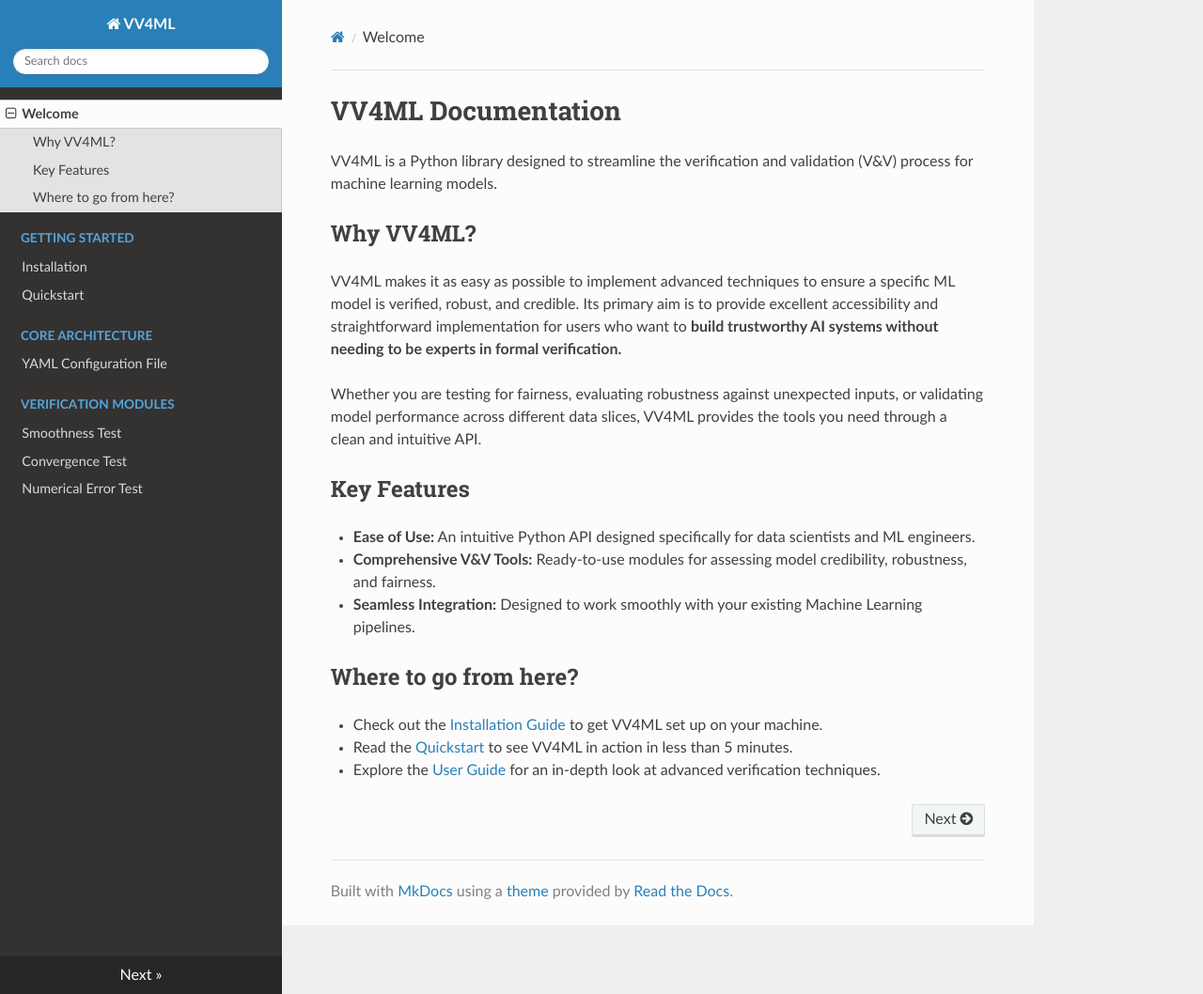
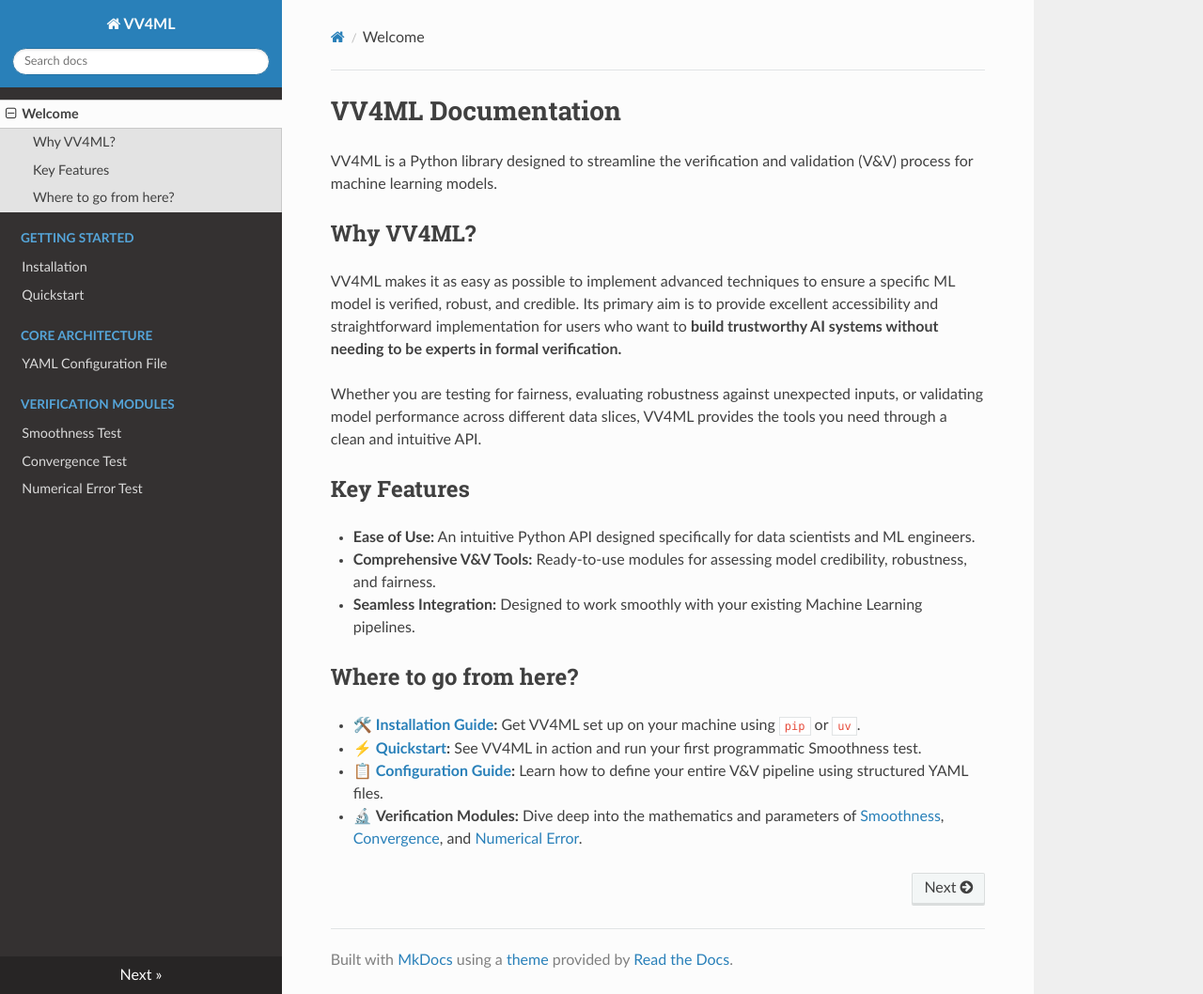
Before and after one commit to collab-uniba/vv4ml, an MkDocs documentation site: the page built from docs/index.md, in a window 1280 px wide and 1058 px high. Shown: the whole window at 94% size. Built offline with MkDocs 1.6.1, drawn with Linux system fonts in a browser that asks for light colours; nearby versions of some CDN libraries.

Commit message:
docs(index): update index

```diff
--- a/docs/index.md
+++ b/docs/index.md
@@ -19,6 +19,8 @@ across different data slices, VV4ML provides the tools you need through a clean
 
 ## Where to go from here?
 
-* Check out the [Installation Guide](install.md) to get VV4ML set up on your machine.
-* Read the [Quickstart](quickstart.md) to see VV4ML in action in less than 5 minutes.
-* Explore the [User Guide](user_guide.md) for an in-depth look at advanced verification techniques.
+* 🛠️ **[Installation Guide](install.md):** Get VV4ML set up on your machine using `pip` or `uv`.
+* ⚡ **[Quickstart](quickstart.md):** See VV4ML in action and run your first programmatic Smoothness test.
+* 📋 **[Configuration Guide](config.md):** Learn how to define your entire V&V pipeline using structured YAML files.
+* 🔬 **Verification Modules:** Dive deep into the mathematics and parameters of [Smoothness](verification/smoothness.md),
+[Convergence](verification/convergence.md), and [Numerical Error](verification/numerical_error.md).
```
Also changed, not shown: 1 other file.
